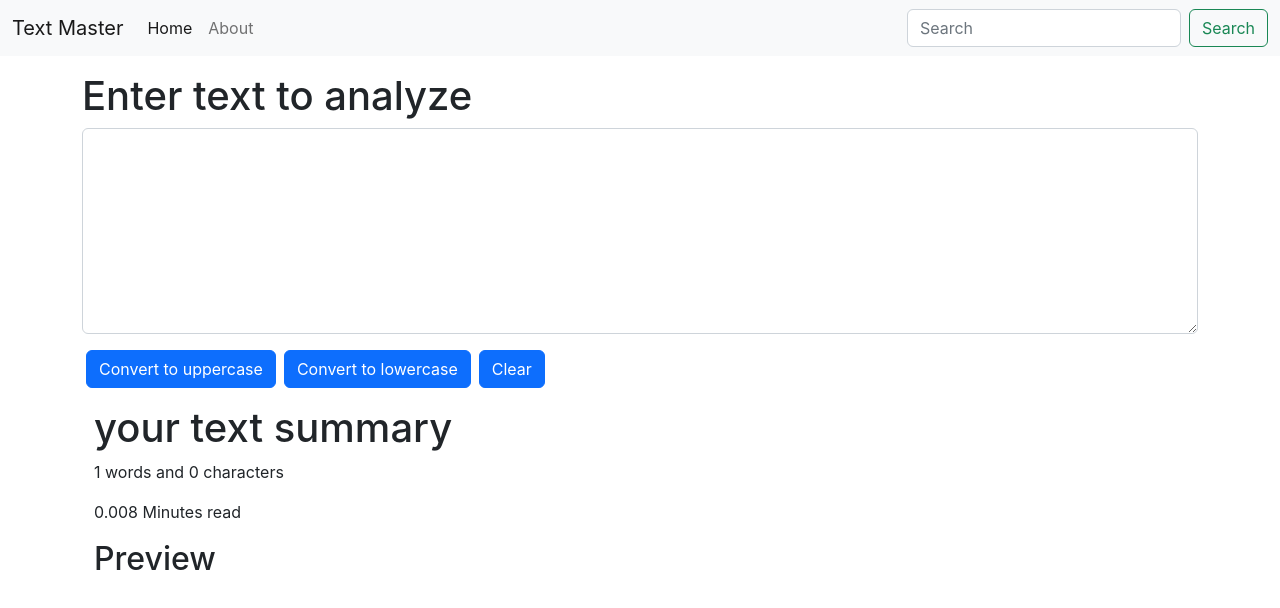
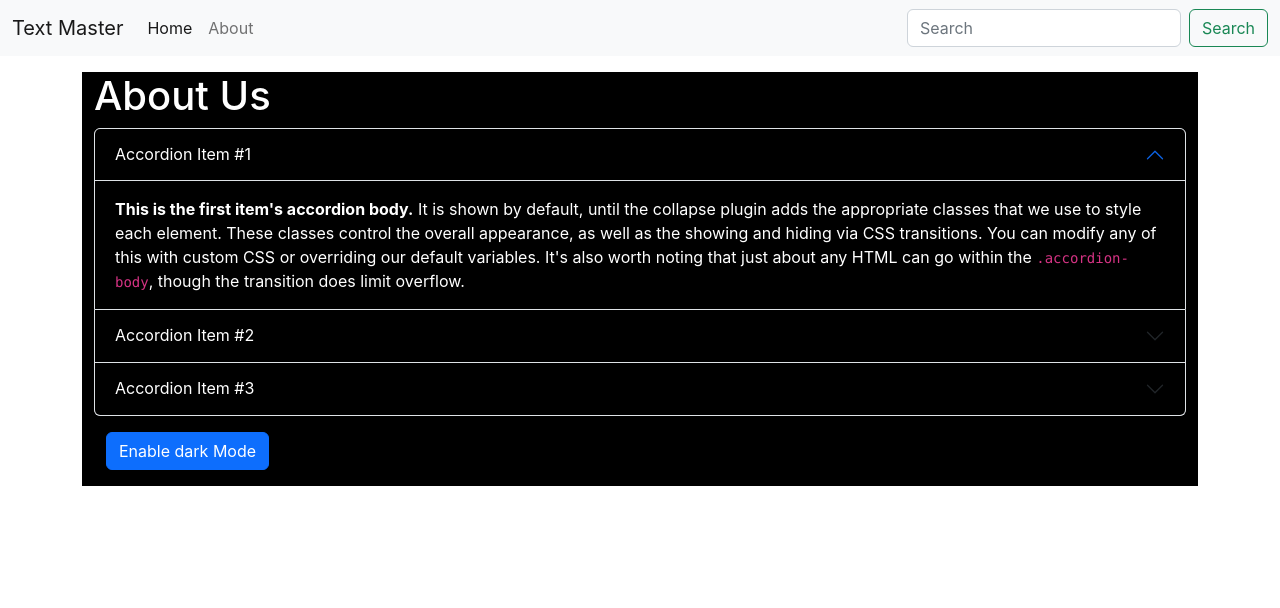
Before and after one commit to mtalhabaig3/Text-master, a React (Create React App) app: page / in a window 1280 px wide. Shown: the top 608 px of the page. Built offline with nearby package versions, Linux system fonts and the light colour scheme.

Commit message:
created an About page and a buttton for toggling the mode

```diff
--- a/src/App.js
+++ b/src/App.js
@@ -1,4 +1,5 @@
 import "./App.css";
+import About from "./components/About";
 import Navbar from "./components/Navbar";
 import TextForm from "./components/TextForm";
 
@@ -7,7 +8,8 @@ function App() {
     <>
       <Navbar title="Text Master" />
       <div className="container my-3">
-        <TextForm heading="Enter text to analyze" />
+        {/* <TextForm heading="Enter text to analyze" /> */}
+        <About />
       </div>
     </>
   );
--- /dev/null
+++ b/src/components/About.js
@@ -0,0 +1,140 @@
+import React, { useState } from "react";
+
+export default function About() {
+  const [myStyle, setMyStyle] = useState({
+    color: "white",
+    backgroundColor: "black",
+  });
+
+  const [btnText, setBtnText] = useState("Enable dark Mode");
+
+  const toggleStyle = () => {
+    if (myStyle.color === "white") {
+      setMyStyle({
+        color: "black",
+        backgroundColor: "white",
+      });
+      setBtnText("Enable Dark Mode");
+    } else {
+      setMyStyle({
+        color: "white",
+        backgroundColor: "black",
+        border: "1px solid white",
+      });
+      setBtnText("Enable Light Mode");
+    }
+  };
+
+  return (
+    <div className="container" style={myStyle}>
+      <h1>About Us</h1>
+      <div className="accordion" id="accordionExample">
+        <div className="accordion-item">
+          <h2 className="accordion-header" id="headingOne">
+            <button
+              className="accordion-button"
+              type="button"
+              data-bs-toggle="collapse"
+              data-bs-target="#collapseOne"
+              aria-expanded="true"
+              aria-controls="collapseOne"
+              style={myStyle}
+            >
+              Accordion Item #1
+            </button>
+          </h2>
+          <div
+            id="collapseOne"
+            className="accordion-collapse collapse show"
+            aria-labelledby="headingOne"
+            data-bs-parent="#accordionExample"
+          >
+            <div className="accordion-body" style={myStyle}>
+              <strong>This is the first item's accordion body.</strong> It is
+              shown by default, until the collapse plugin adds the appropriate
+              classes that we use to style each element. These classes control
+              the overall appearance, as well as the showing and hiding via CSS
+              transitions. You can modify any of this with custom CSS or
+              overriding our default variables. It's also worth noting that just
+              about any HTML can go within the <code>.accordion-body</code>,
+              though the transition does limit overflow.
+            </div>
+          </div>
+        </div>
+        <div className="accordion-item">
+          <h2 className="accordion-header" id="headingTwo">
+            <button
+              className="accordion-button collapsed"
+              type="button"
+              data-bs-toggle="collapse"
+              data-bs-target="#collapseTwo"
+              aria-expanded="false"
+              aria-controls="collapseTwo"
+              style={myStyle}
+            >
+              Accordion Item #2
+            </button>
+          </h2>
+          <div
+            id="collapseTwo"
+            className="accordion-collapse collapse"
+            aria-labelledby="headingTwo"
+            data-bs-parent="#accordionExample"
+          >
+            <div className="accordion-body" style={myStyle}>
+              <strong>This is the second item's accordion body.</strong> It is
+              hidden by default, until the collapse plugin adds the appropriate
+              classes that we use to style each element. These classes control
+              the overall appearance, as well as the showing and hiding via CSS
+              transitions. You can modify any of this with custom CSS or
+              overriding our default variables. It's also worth noting that just
+              about any HTML can go within the <code>.accordion-body</code>,
+              though the transition does limit overflow.
+            </div>
+          </div>
+        </div>
+        <div className="accordion-item">
+          <h2 className="accordion-header" id="headingThree">
+            <button
+              className="accordion-button collapsed"
+              type="button"
+              data-bs-toggle="collapse"
+              data-bs-target="#collapseThree"
+              aria-expanded="false"
+              aria-controls="collapseThree"
+              style={myStyle}
+            >
+              Accordion Item #3
+            </button>
+          </h2>
+          <div
+            id="collapseThree"
+            className="accordion-collapse collapse"
+            aria-labelledby="headingThree"
+            data-bs-parent="#accordionExample"
+          >
+            <div className="accordion-body" style={myStyle}>
+              <strong>This is the third item's accordion body.</strong> It is
+              hidden by default, until the collapse plugin adds the appropriate
+              classes that we use to style each element. These classes control
+              the overall appearance, as well as the showing and hiding via CSS
+              transitions. You can modify any of this with custom CSS or
+              overriding our default variables. It's also worth noting that just
+              about any HTML can go within the <code>.accordion-body</code>,
+              though the transition does limit overflow.
+            </div>
+          </div>
+        </div>
+      </div>
+      <div className="container">
+        <button
+          onClick={toggleStyle}
+          type="button"
+          className="btn btn-primary my-3"
+        >
+          {btnText}
+        </button>
+      </div>
+    </div>
+  );
+}
--- a/src/components/TextForm.js
+++ b/src/components/TextForm.js
@@ -38,6 +38,9 @@ export default function TextForm(props) {
         <button className="btn btn-primary mx-1" onClick={handleClear}>
           Clear
         </button>
+        {/* <button className="btn btn-primary mx-1" onClick={handleRemoveExSpace}>
+          Removes Ex Spaces
+        </button> */}
       </div>
       <div className="container my-3">
         <h1>your text summary</h1>
```
